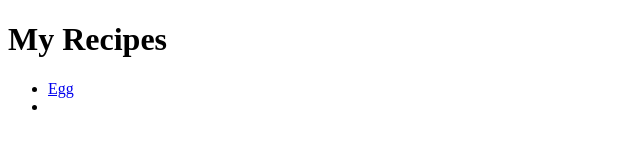
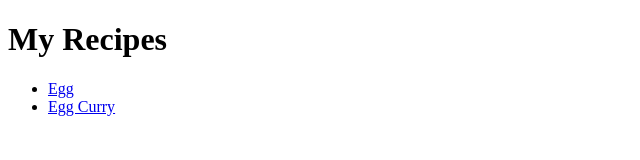
Before and after one commit to sai-teja-k/odin-recipes, a plain HTML site: page index.html in a window 1280 px wide. Shown: the full height of the page, 0-640 px from the left. Drawn offline with Linux system fonts and the light colour scheme.

Commit message:
edit on second link name

```diff
--- a/index.html
+++ b/index.html
@@ -10,7 +10,7 @@
     <h1>My Recipes</h1>
     <ul>
         <li><a href="recipes/egg.html">Egg</a></li>
-        <li><a href="recipes/eggcurry.html"></a></li>
+        <li><a href="recipes/eggcurry.html">Egg Curry</li>
     </ul>
 </body>
 </html>
```
